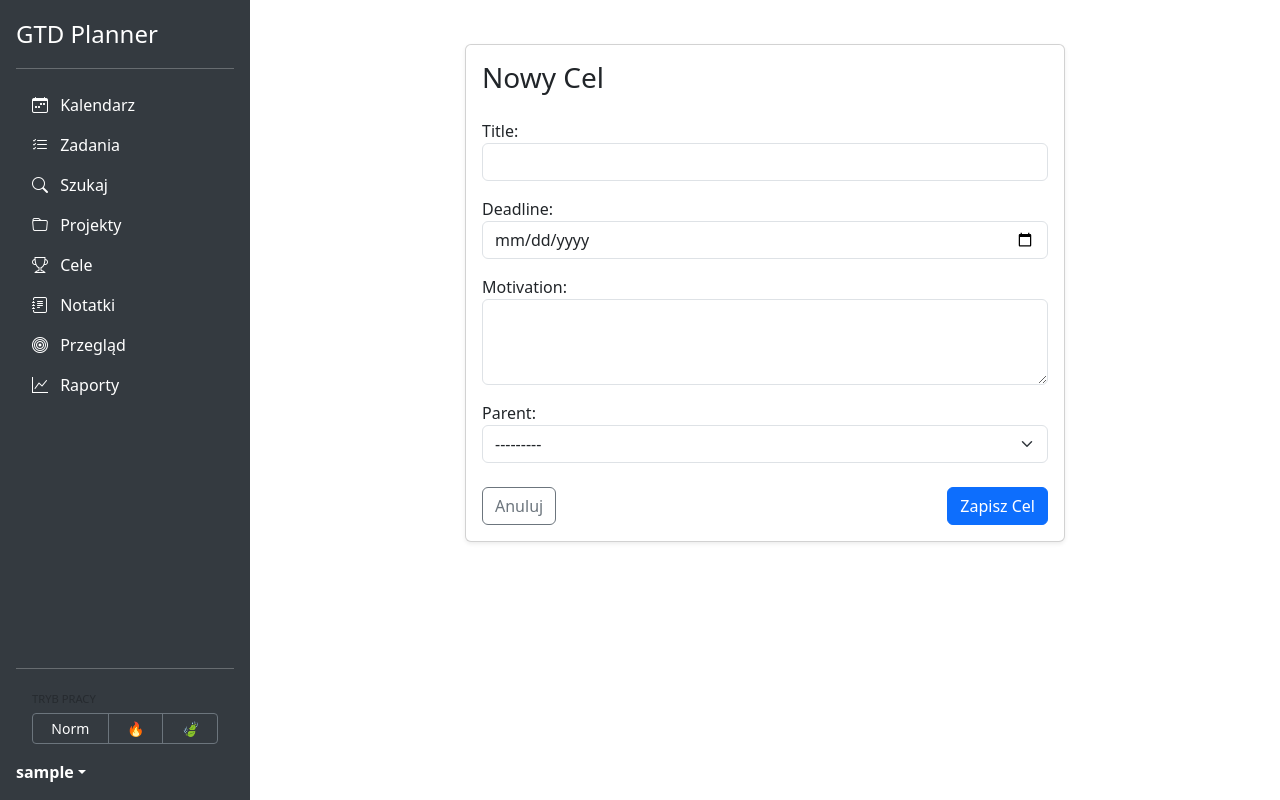
After one commit to Marek1Marecki/gtd-planner, a Django app: page /goals/new/ in a window 1280 px wide. The commit adds this page. Run offline with Django 5.2, Linux system fonts and the light colour scheme; the visitor is signed in with stand-in values (Sample User, id 1); data that the repository does not hold is empty; some libraries are stand-ins or nearby versions.

Commit message:
Goal Hierarchy, Goal CRUD Forms and Direct Task-Goal Link

```diff
--- /dev/null
+++ b/apps/goals/forms.py
@@ -0,0 +1,18 @@
+from django import forms
+from .models import Goal
+
+class GoalForm(forms.ModelForm):
+    class Meta:
+        model = Goal
+        fields = ['title', 'deadline', 'motivation', 'parent'] # Dodaj parent
+        widgets = {
+            'title': forms.TextInput(attrs={'class': 'form-control'}),
+            'deadline': forms.DateInput(attrs={'class': 'form-control', 'type': 'date'}),
+            'motivation': forms.Textarea(attrs={'class': 'form-control', 'rows': 3}),
+            'parent': forms.Select(attrs={'class': 'form-select'}),
+        }
+
+    def __init__(self, user, *args, **kwargs):
+        super().__init__(*args, **kwargs)
+        # Filtruj cele rodzicielskie tylko do usera (żeby nie widział cudzych)
+        self.fields['parent'].queryset = Goal.objects.filter(user=user)
--- a/apps/goals/models.py
+++ b/apps/goals/models.py
@@ -5,6 +5,7 @@ from django.conf import settings
 
 class Goal(models.Model):
     user = models.ForeignKey(settings.AUTH_USER_MODEL, on_delete=models.CASCADE)
+    parent = models.ForeignKey('self', null=True, blank=True, on_delete=models.SET_NULL, related_name='subgoals')
     title = models.CharField(max_length=200)
     motivation = models.TextField(blank=True)
     deadline = models.DateField(null=True, blank=True)
--- /dev/null
+++ b/apps/goals/templates/goals/goal_form.html
@@ -0,0 +1,18 @@
+{% extends 'base.html' %}
+{% block content %}
+<div class="container mt-4">
+    <div class="card shadow-sm" style="max-width: 600px; margin: 0 auto;">
+        <div class="card-body">
+            <h3 class="card-title mb-4">{{ title }}</h3>
+            <form method="post">
+                {% csrf_token %}
+                {{ form.as_p }}
+                <div class="d-flex justify-content-between mt-4">
+                    <a href="{% url 'goal_list' %}" class="btn btn-outline-secondary">Anuluj</a>
+                    <button type="submit" class="btn btn-primary">Zapisz Cel</button>
+                </div>
+            </form>
+        </div>
+    </div>
+</div>
+{% endblock %}
--- a/apps/goals/urls.py
+++ b/apps/goals/urls.py
@@ -3,5 +3,7 @@ from . import views
 
 urlpatterns = [
     path('', views.goal_list_view, name='goal_list'),
+    path('new/', views.goal_create_view, name='goal_create'),
+    path('<int:pk>/edit/', views.goal_edit_view, name='goal_edit'),
 
 ]
--- a/apps/goals/views.py
+++ b/apps/goals/views.py
@@ -1,7 +1,8 @@
-from django.shortcuts import render
+from django.shortcuts import render, redirect, get_object_or_404
 from django.contrib.auth.decorators import login_required
 from django.db.models import Count, Q
 from .models import Goal
+from .forms import GoalForm
 
 
 @login_required
@@ -16,3 +17,32 @@ def goal_list_view(request):
     ).order_by('deadline')
 
     return render(request, 'goals/goal_list.html', {'goals': goals})
+
+
+@login_required
+def goal_create_view(request):
+    if request.method == 'POST':
+        form = GoalForm(request.user, request.POST)
+        if form.is_valid():
+            goal = form.save(commit=False)
+            goal.user = request.user
+            goal.save()
+            return redirect('goal_list')
+    else:
+        form = GoalForm(request.user)
+
+    return render(request, 'goals/goal_form.html', {'form': form, 'title': 'Nowy Cel'})
+
+
+@login_required
+def goal_edit_view(request, pk):
+    goal = get_object_or_404(Goal, pk=pk, user=request.user)
+    if request.method == 'POST':
+        form = GoalForm(request.user, request.POST, instance=goal)
+        if form.is_valid():
+            form.save()
+            return redirect('goal_list')
+    else:
+        form = GoalForm(request.user, instance=goal)
+
+    return render(request, 'goals/goal_form.html', {'form': form, 'title': f'Edytuj: {goal.title}'})
--- a/apps/tasks/adapters/orm_repositories.py
+++ b/apps/tasks/adapters/orm_repositories.py
@@ -47,6 +47,7 @@ class DjangoTaskRepository(ITaskRepository):
             project_id=model.project_id if model.project_id else None,
             context_id=model.context_id if model.context_id else None,
             area_id=model.area_id if model.area_id else None,
+            goal_id=model.goal_id if model.goal_id else None,
 
             # Pola "Enriched" (dane zaciągnięte z relacji dla UI/Algorytmu)
             area_color=model.area.color if model.area else None,
@@ -82,6 +83,7 @@ class DjangoTaskRepository(ITaskRepository):
             'context_id': task.context_id,
             'area_id': task.area_id,
             'is_milestone': task.is_milestone,
+            'goal_id': task.goal_id,
         }
 
         if task.id:
--- a/apps/tasks/application/use_cases.py
+++ b/apps/tasks/application/use_cases.py
@@ -17,6 +17,7 @@ class CreateTaskInput:
     context_id: Optional[int] = None
     area_id: Optional[int] = None
     is_milestone: bool = False
+    goal_id: Optional[int] = None
 
 class CreateTaskUseCase:
     def __init__(self, repository: ITaskRepository):
@@ -39,6 +40,7 @@ class CreateTaskUseCase:
             context_id=input_dto.context_id,
             area_id=input_dto.area_id,
             is_milestone=input_dto.is_milestone,
+            goal_id=input_dto.goal_id,
         )
 
         return self.repository.save(task, user_id=input_dto.user_id)
--- a/apps/tasks/models.py
+++ b/apps/tasks/models.py
@@ -131,6 +131,8 @@ class Task(models.Model):
         related_name='tasks'
     )
 
+    goal = models.ForeignKey('goals.Goal', null=True, blank=True, on_delete=models.SET_NULL, related_name='tasks')
+
     created_at = models.DateTimeField(auto_now_add=True)
     updated_at = models.DateTimeField(auto_now=True)
 
```
Also changed, not shown: apps/tasks/templates/tasks/task_form.html (+10 -0 lines), apps/tasks/views.py (+11 -2 lines), apps/goals/migrations/0003_goal_parent.py (added), apps/tasks/migrations/0011_task_goal.py (added).
